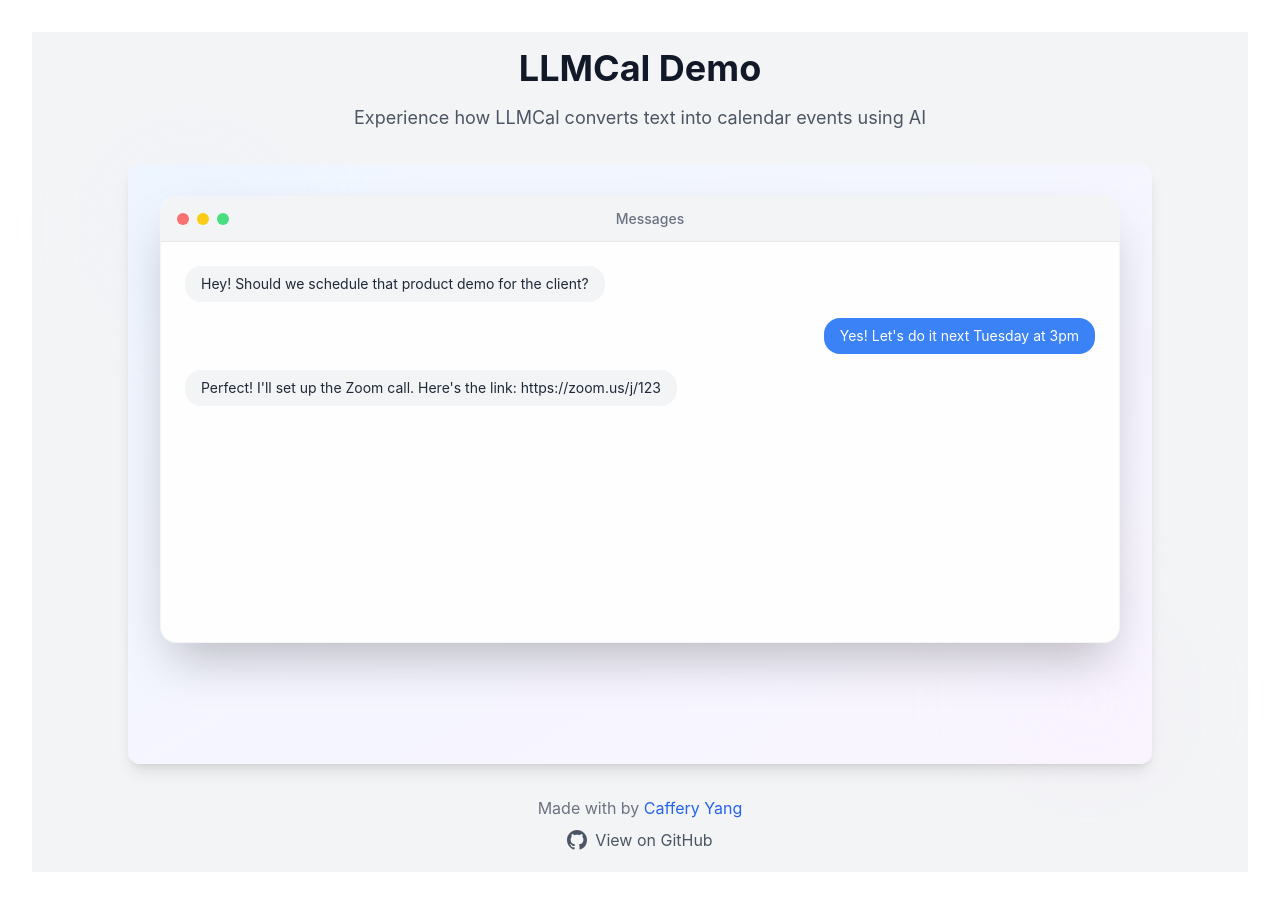
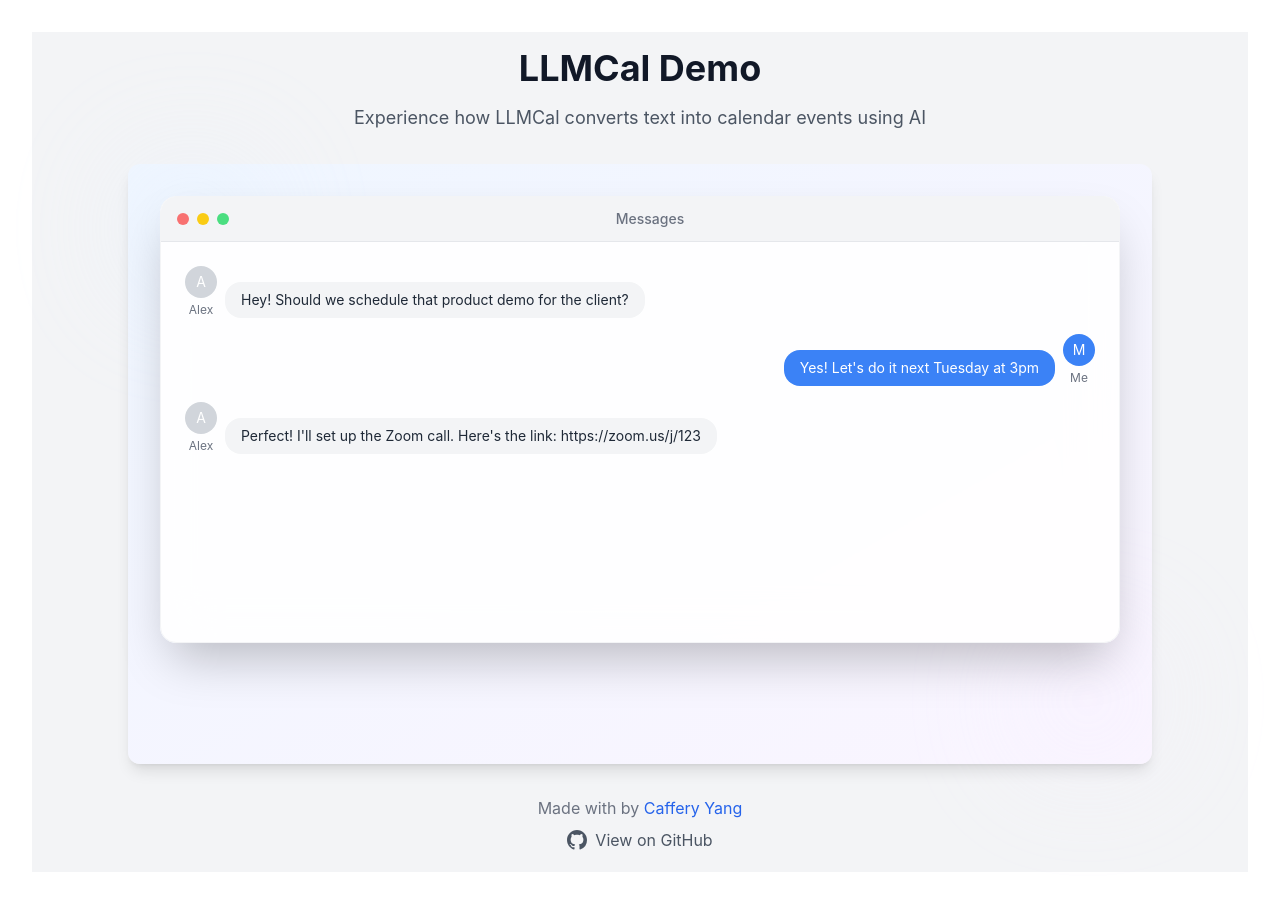
Before and after one commit to cafferychen777/LLMCal, a React (Vite) app in the folder demo/: page / in a window 1280 px wide. Built offline with nearby package versions, Linux system fonts and the light colour scheme.

Commit message:
feat: add avatar and name to chat messages with animation effects

```diff
--- a/demo/src/llmcal-demo.tsx
+++ b/demo/src/llmcal-demo.tsx
@@ -40,8 +40,8 @@ export default function LLMCalDemo() {
     if (initialized.current) return;
     initialized.current = true;
 
-    setTimeout(() => setAnimate(true), 100);
-    // 模拟消息逐条发送
+    requestAnimationFrame(() => {
+      setAnimate(true);
       conversation.forEach((msg, index) => {
         setTimeout(() => {
           setIsTyping(true);
@@ -51,7 +51,10 @@ export default function LLMCalDemo() {
           }, 1000);
         }, index * 2000);
       });
+    });
   }, []);
+
+  const messageAnimation = animate ? 'animate-fadeIn' : '';
 
   const handleTextSelect = () => {
     setSelectedText(conversation[3]);
@@ -72,7 +75,15 @@ export default function LLMCalDemo() {
   };
 
   const Message = ({ message, isSelected }: { message: Message; isSelected: boolean }) => (
-    <div className={`flex ${message.sender === 'me' ? 'justify-end' : 'justify-start'} mb-4`}>
+    <div className={`flex ${message.sender === 'me' ? 'justify-end' : 'justify-start'} mb-4 items-end ${messageAnimation}`}>
+      {message.sender !== 'me' && (
+        <div className="flex flex-col items-center mr-2">
+          <div className="w-8 h-8 rounded-full bg-gray-300 flex items-center justify-center mb-1">
+            <span className="text-white text-sm">A</span>
+          </div>
+          <span className="text-xs text-gray-500">Alex</span>
+        </div>
+      )}
       <div className={`max-w-[70%] rounded-2xl px-4 py-2 ${
         message.sender === 'me'
           ? `${isSelected ? 'bg-blue-200' : 'bg-blue-500'} text-white`
@@ -80,6 +91,14 @@ export default function LLMCalDemo() {
       } ${isSelected ? 'ring-2 ring-blue-400' : ''}`}>
         <p className="text-sm">{message.text}</p>
       </div>
+      {message.sender === 'me' && (
+        <div className="flex flex-col items-center ml-2">
+          <div className="w-8 h-8 rounded-full bg-blue-500 flex items-center justify-center mb-1">
+            <span className="text-white text-sm">M</span>
+          </div>
+          <span className="text-xs text-gray-500">Me</span>
+        </div>
+      )}
     </div>
   );
 
--- a/demo/tailwind.config.js
+++ b/demo/tailwind.config.js
@@ -6,8 +6,15 @@ export default {
   ],
   theme: {
     extend: {
+      keyframes: {
+        fadeIn: {
+          '0%': { opacity: '0', transform: 'translateY(10px)' },
+          '100%': { opacity: '1', transform: 'translateY(0)' }
+        }
+      },
       animation: {
         'spin-slow': 'spin 2s linear infinite',
+        fadeIn: 'fadeIn 0.5s ease-out forwards'
       }
     },
   },
```
Lines whose indentation alone changed are shown as unchanged.
